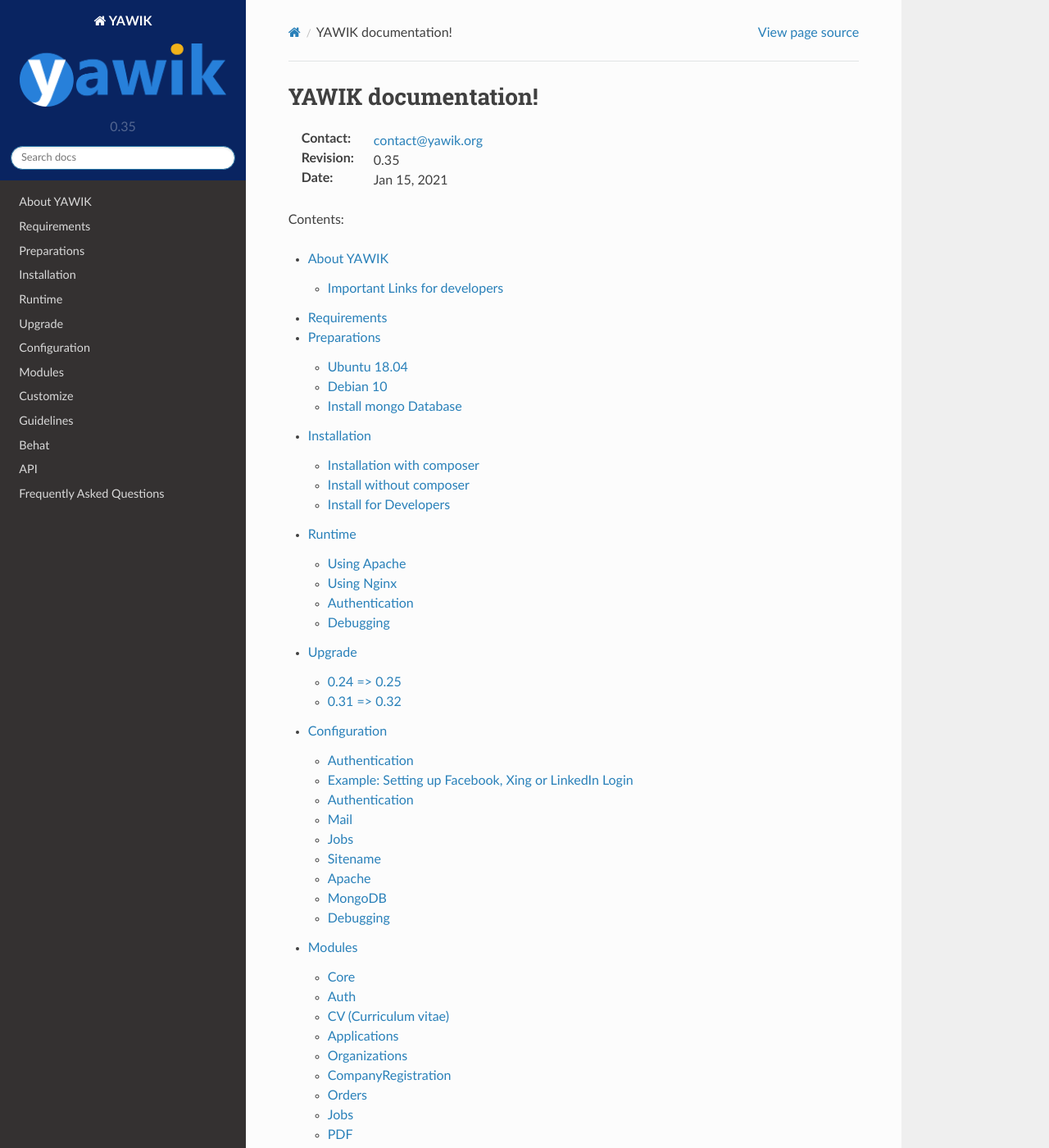
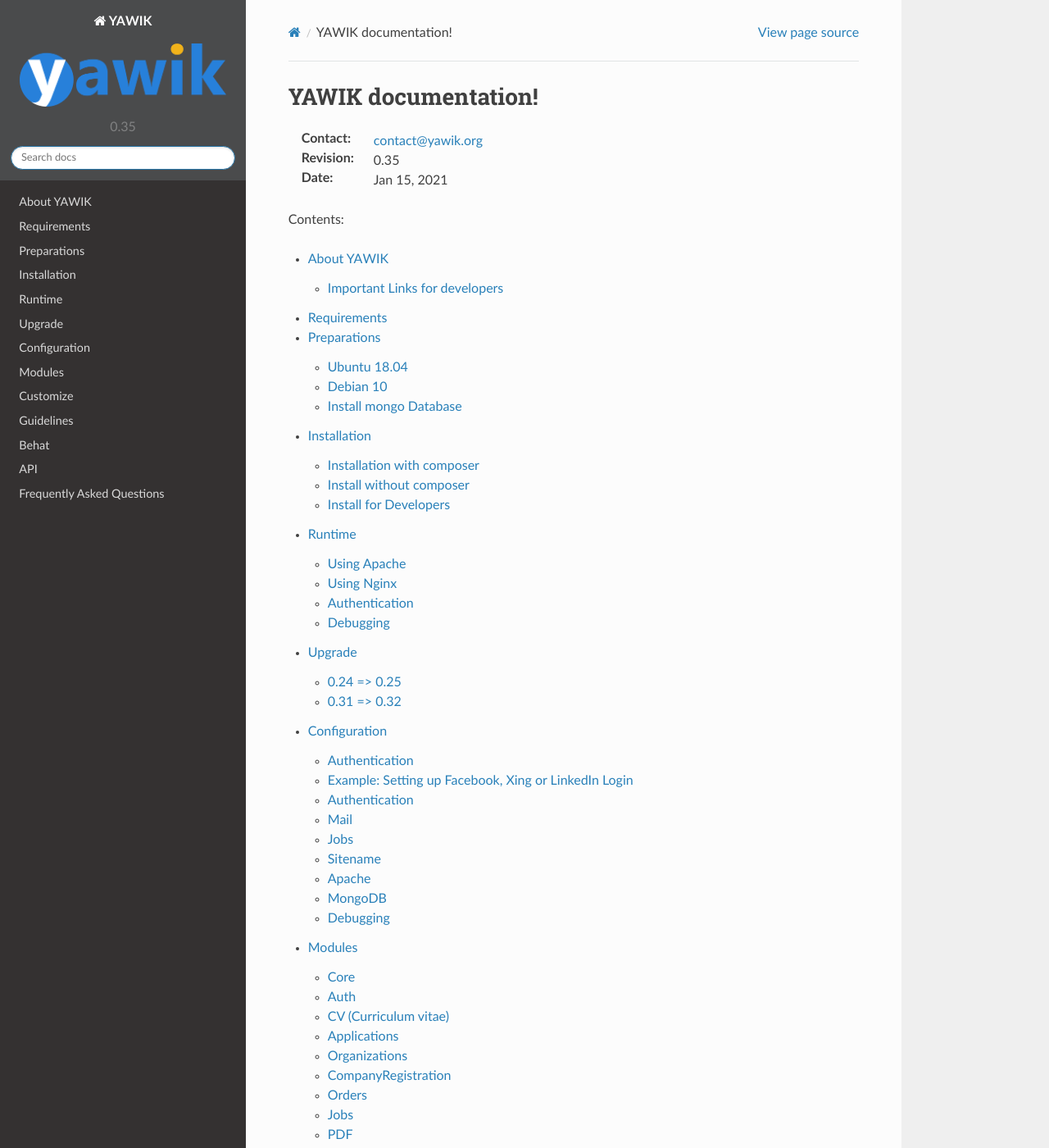
Before and after one commit to cross-solution/YawikDocs, a Sphinx documentation site: the page built from source/index.rst, in a window 1280 px wide and 1400 px high. Shown: the whole window at 82% size. Built offline with Sphinx 7.4.7 and the Read the Docs theme 2.0.0, drawn with Linux system fonts in a browser that asks for light colours; a script that is not in the unit is left out; comment, search, counter and statistics services are not loaded.

Commit message:
set color

```diff
--- a/source/_static/css/custom.css
+++ b/source/_static/css/custom.css
@@ -1,3 +1,3 @@
 .wy-side-nav-search {
-  background-color: #092461;
+  background-color: #4a4b4c;
 }
```
